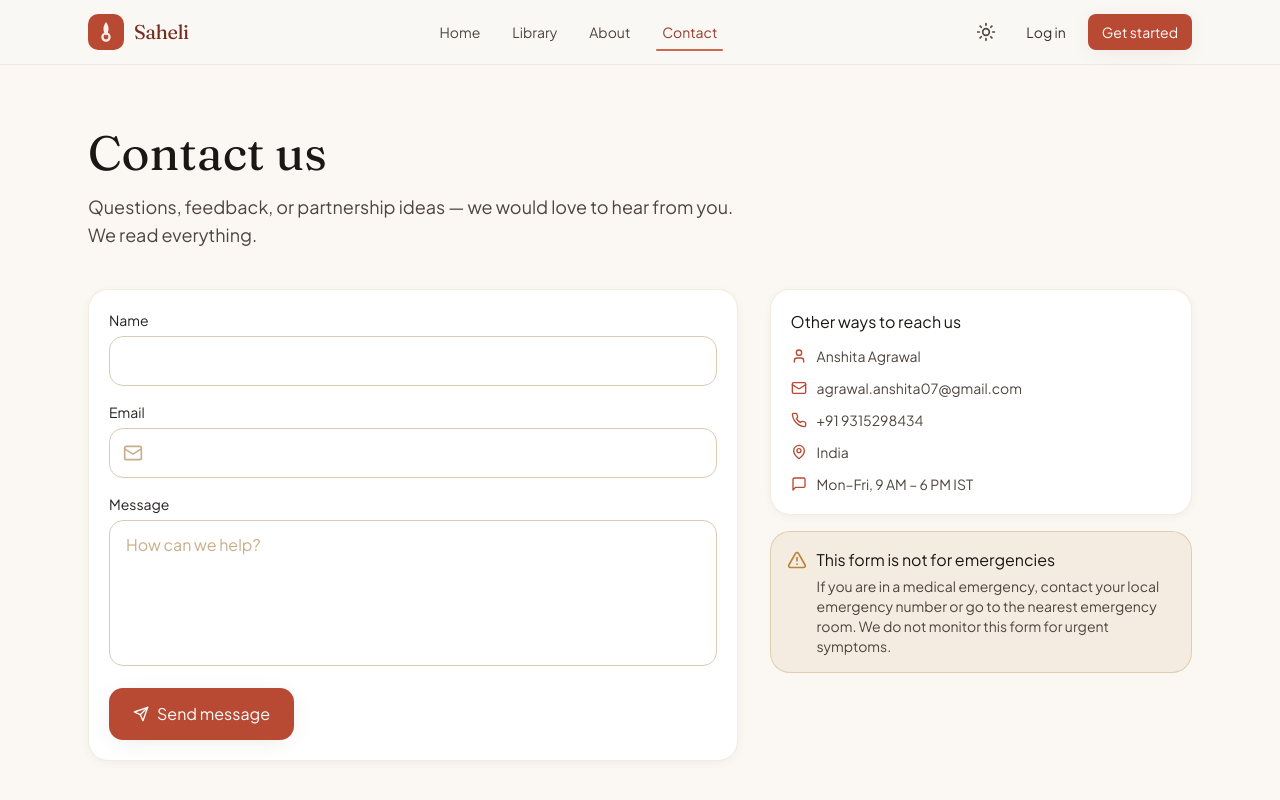
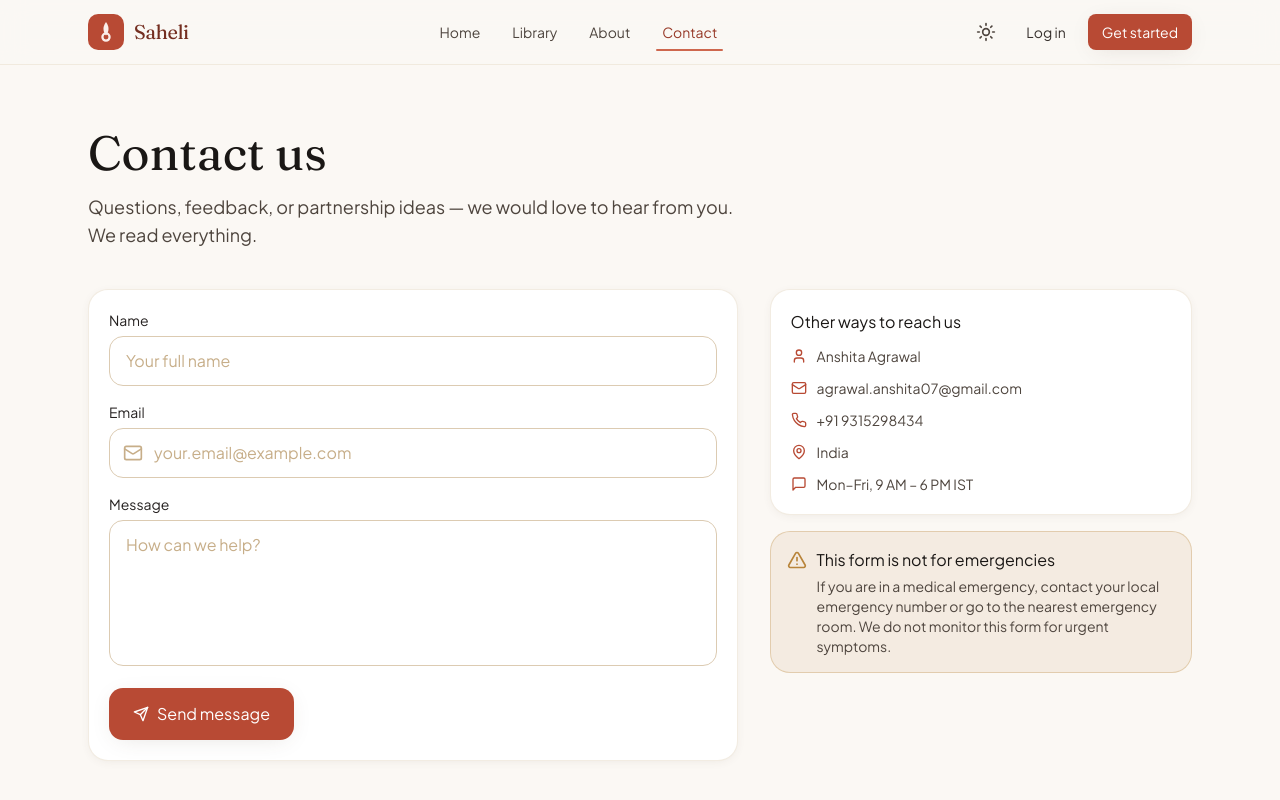
Before and after one commit to Anshhhitaaaa/saheli, a React (Vite) app: page /contact in a window 1280 px wide. Shown: the top 800 px of the page. Built offline with nearby package versions, Linux system fonts and the light colour scheme; no server answers.

Commit message:
added placeholder

```diff
--- a/src/pages/ContactPage.tsx
+++ b/src/pages/ContactPage.tsx
@@ -79,10 +79,17 @@ export function ContactPage() {
                   initial={{ opacity: 1 }}
                   exit={{ opacity: 0 }}
                 >
-                  <Input label="Name" value={name} onChange={(e) => setName(e.target.value)} error={errors.name} />
+                  <Input
+                    label="Name"
+                    placeholder="Your full name"
+                    value={name}
+                    onChange={(e) => setName(e.target.value)}
+                    error={errors.name}
+                  />
                   <Input
                     label="Email"
                     type="email"
+                    placeholder="your.email@example.com"
                     leftIcon={<Mail className="h-5 w-5" />}
                     value={email}
                     onChange={(e) => setEmail(e.target.value)}
```
